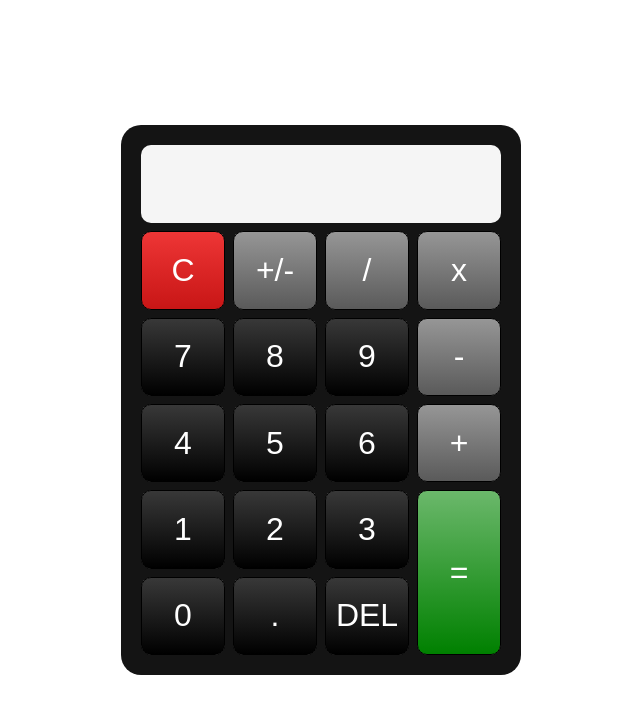
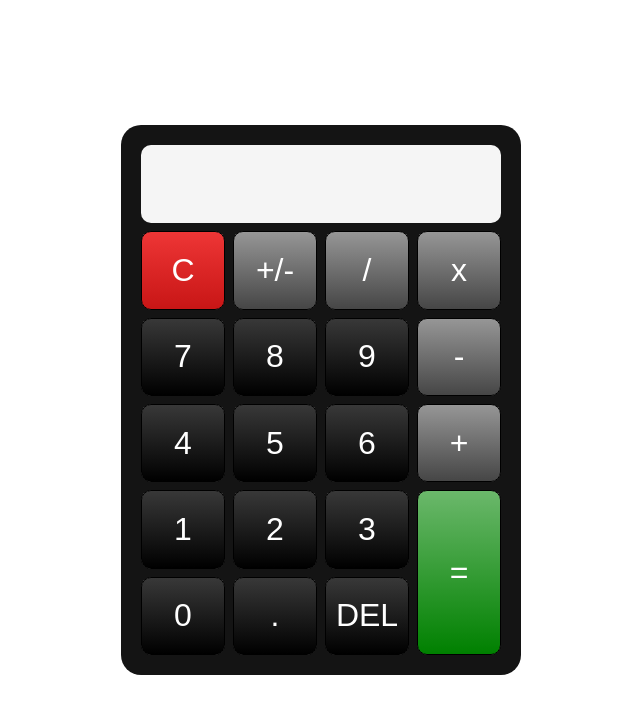
Before and after one commit to sgaona21/Calculator, a plain HTML site: page index.html in a window 1280 px wide. Shown: the whole page, without its empty margins (319-959 px from the left). Drawn offline with Linux system fonts and the light colour scheme.

Commit message:
button color

```diff
--- a/style.css
+++ b/style.css
@@ -50,7 +50,7 @@ button:hover {
 }
 
 .c, .positive-negative, .division, .multiply, .minus, .plus {
-    background-image: linear-gradient(rgb(150, 150, 150), rgb(90, 90, 90));
+    background-image: linear-gradient(rgb(150, 150, 150), rgb(70, 70, 70));
 }
 
 .equals {
```
